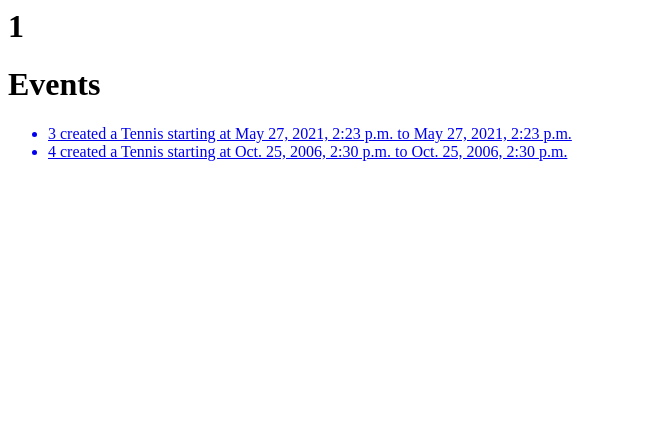
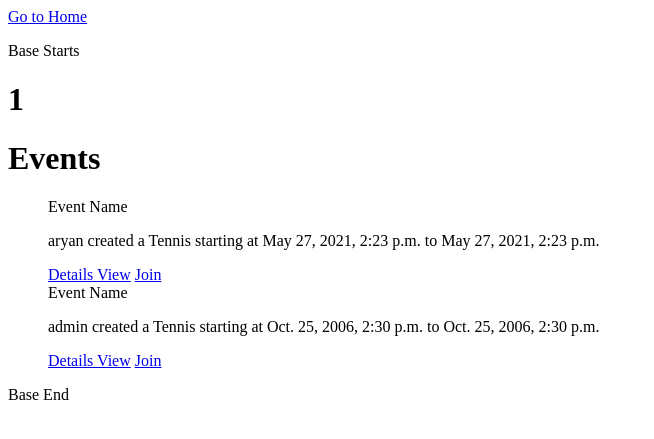
Before and after one commit to Krishpandya682/SportsBuddy, a Django app: page /home/eventslist/1 in a window 1280 px wide. Shown: the top 439 px of the page, without its empty margins (0-654 px from the left). Run offline with Django 3.2, Linux system fonts and the light colour scheme; data comes from the database, SQL or seed files in the repository; both versions use the stored data as it was after the commit.

Commit message:
Event_name added to eventdetail model

```diff
--- a/SportsBuddyApp/models.py
+++ b/SportsBuddyApp/models.py
@@ -25,6 +25,7 @@ class Sport(models.Model):
 
 
 class Event(models.Model):
+    event_name=models.CharField(max_length=50,default="Event Name")
     creator = models.ForeignKey(
         User, on_delete=CASCADE, related_name='creator', default=None)
     sport = models.ForeignKey(Sport, on_delete=CASCADE)
--- a/SportsBuddyApp/templates/SportsBuddyApp/event_list.html
+++ b/SportsBuddyApp/templates/SportsBuddyApp/event_list.html
@@ -1,13 +1,36 @@
+{% extends "base.html" %}
 
+{% block title %} SportsBuddy{% endblock %}
+
+{%block content%}
 <h1>{{sport_id}}</h1>
 <h1>Events</h1>
 <ul>
+    <div class ="row">
     {% for event in object_list %}
     {%if event.sport.id == sport_id%}
-    <a href="/home/eventsdetail/{{event.id}}" ><li>{{event.id}} {{ event.user.username }} created a {{event.sport.name}} starting at {{event.start_time}} to {{event.end_time}}</li></a>
+    <div class="col s12 m6">
+        <div class="card blue-grey darken-1">
+          <div class="card-content white-text">
+            <span class="card-title">{{event.event_name}}</span>
+
+            <p>{{ event.creator.username }} created a {{event.sport.name}} starting at {{event.start_time}} to {{event.end_time}}</p>
+          </div>
+          <div class="card-action">
+
+            <a href="/home/eventsdetail/{{event.id}}">Details View</a>
+            <a href="/home/eventsdetail/{{event.id}}/join">Join</a>
+          </div>
+        </div>
+      </div>
+
     {% endif %}
     {% empty %}
     <li>No Events</li>
 
+
     {% endfor %}
+</div>
+
 </ul>
+{%endblock   %}
--- a/SportsBuddyApp/templates/base.html
+++ b/SportsBuddyApp/templates/base.html
@@ -1,5 +1,6 @@
 <html>
     <head>
+
         <title>
             {% block title %}
                 SportsBuddy
@@ -8,10 +9,11 @@
         </title>
     </head>
     <body>
+        <a href="/home">Go to Home</a>
         <p>Base Starts</p>
         {% block content %}
 
         {% endblock %}
-       <marquee><p>Base End</p></marquee>
+       <p>Base End</p>
     </body>
 </html>
```
Also changed, not shown: SportsBuddyApp/migrations/0007_event_event_name.py (added), SportsBuddyApp/templates/style.css (added), db.sqlite3.
